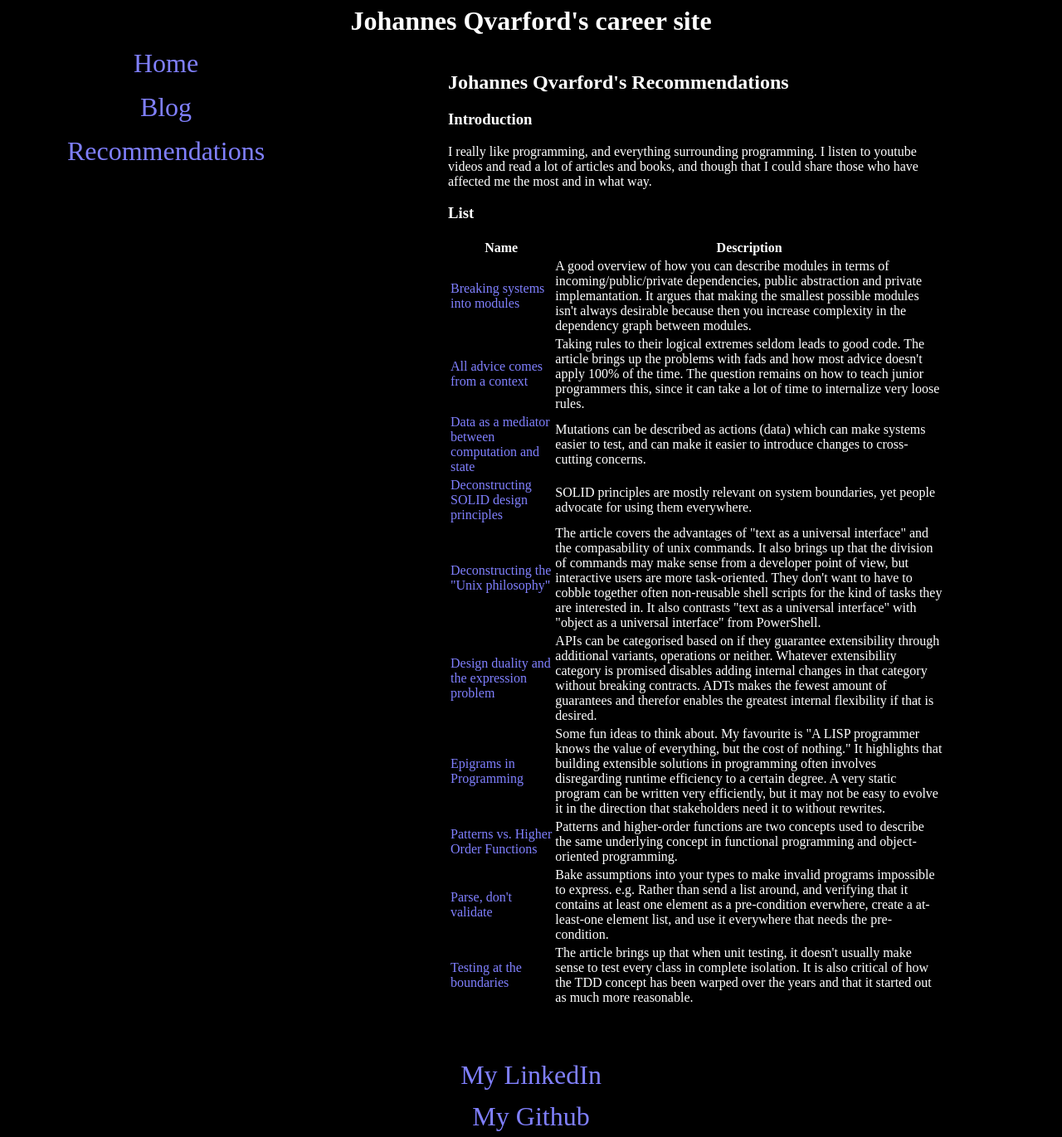
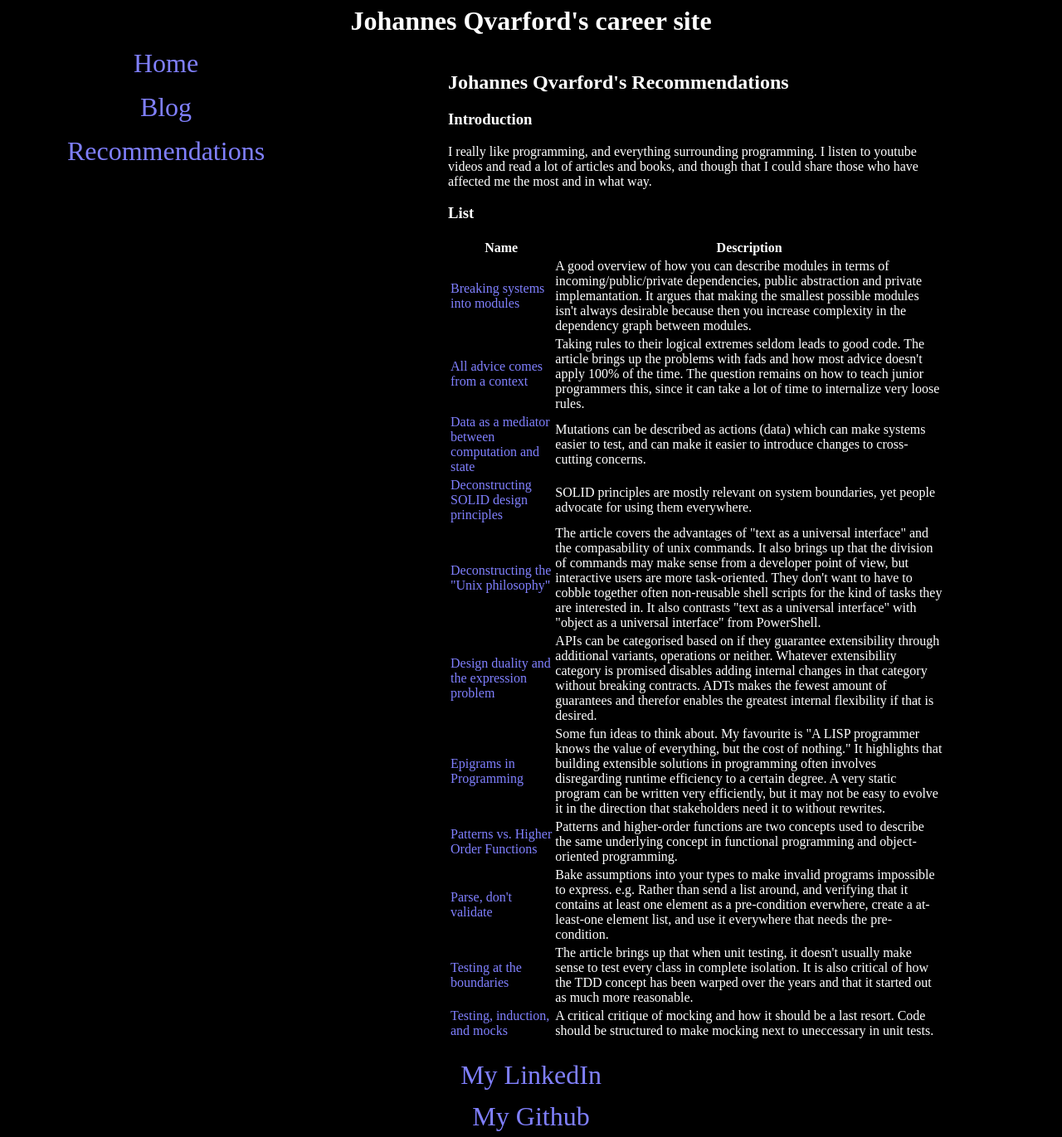
Before and after one commit to johannes-qvarford/johannes-qvarford.github.io, a Jekyll site: the page built from recommendations/index.html, in a window 1280 px wide. Shown: the whole page at 83% size. Built offline with Jekyll 4.4.1, drawn with Linux system fonts in a browser that asks for light colours.

Commit message:
Testing, induction, and mocks

```diff
--- a/recommendations/index.html
+++ b/recommendations/index.html
@@ -58,12 +58,17 @@ recommendations:
     review: |
       The article brings up that when unit testing, it doesn't usually make sense to test every class in complete isolation.
       It is also critical of how the TDD concept has been warped over the years and that it started out as much more reasonable.
+  - name: Testing, induction, and mocks
+    link: https://www.tedinski.com/2018/10/09/relationship-induction-and-tests.html
+    review: |
+      A critical critique of mocking and how it should be a last resort.
+      Code should be structured to make mocking next to uneccessary in unit tests.
 ---
 <!--
   - name:
-link:
-review: |
-  todo
+    link:
+    review: |
+      todo
 -->
 
 <article>
@@ -96,7 +101,6 @@ review: |
 <!--
   TODO:
 
-https://www.tedinski.com/2018/10/09/relationship-induction-and-tests.html
 https://www.parsonsmatt.org/2017/10/11/type_safety_back_and_forth.html
 https://www.tedinski.com/2018/12/05/types-as-design-tool.html
 
```
